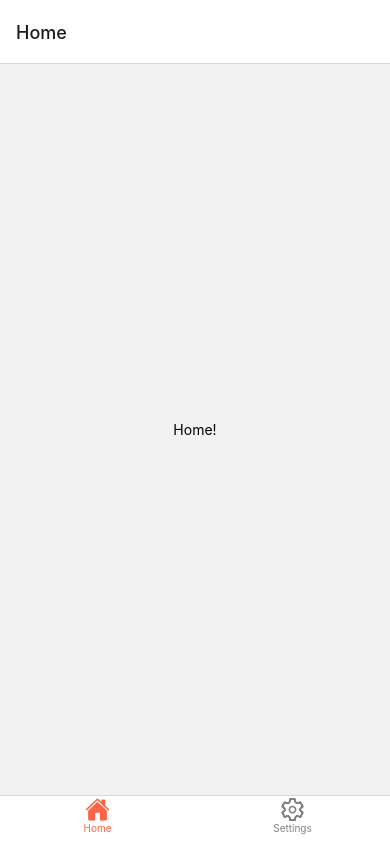
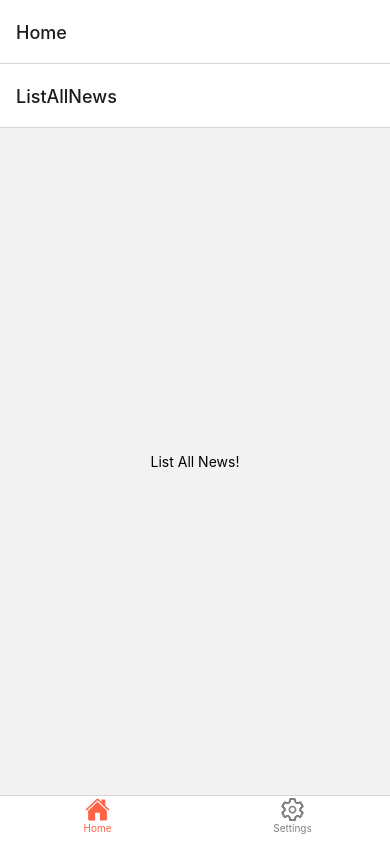
Before and after one commit to ahmedhegazydev/Newsfeed-react-native, a React Native app: screen / in a window 390 px wide. Built offline with nearby package versions, Linux system fonts and the light colour scheme.

Commit message:
adding stack to tab navigator

```diff
--- a/src/constants/contants.js
+++ b/src/constants/contants.js
@@ -1,2 +1,4 @@
 export const HOME_NAME = "Home"
 export const SETTINGS_NAME = 'Settings';
+
+export const LIST_ALL_NEWS_NAME = 'ListAllNews';
--- a/src/navigation/MainContainer.js
+++ b/src/navigation/MainContainer.js
@@ -43,7 +43,6 @@ function MainContainer() {
         <Tab.Screen name={HOME_NAME} component={HomeScreen} />
         {/* <Tab.Screen name={detailsName} component={DetailsScreen} /> */}
         <Tab.Screen name={SETTINGS_NAME} component={SettingsScreen} />
-
       </Tab.Navigator>
     </NavigationContainer>
   );
--- a/src/navigation/screens/Home.js
+++ b/src/navigation/screens/Home.js
@@ -11,12 +11,21 @@
 
 } from 'react-native';
 
+import { createStackNavigator } from '@react-navigation/stack';
+import ListAllNewsScreen from './ListAllNews';
+import { LIST_ALL_NEWS_NAME } from '../../constants/contants';
+const Stack = createStackNavigator();
 
 
 export default function HomeScreen({navigation}) {
     return (
-      <View style={{ flex: 1, justifyContent: 'center', alignItems: 'center' }}>
-        <Text>Home!</Text>
-      </View>
+    //   <View style={{ flex: 1, justifyContent: 'center', alignItems: 'center' }}>
+    //     <Text>Home!</Text>
+    //   </View>
+
+<Stack.Navigator>
+<Stack.Screen name={LIST_ALL_NEWS_NAME} component={ListAllNewsScreen}/>
+{/* <Stack.Screen component={ListAllNewsScreen}/> */}
+</Stack.Navigator >
     );
   }
--- /dev/null
+++ b/src/navigation/screens/ListAllNews.js
@@ -0,0 +1,24 @@
+ import * as React from 'react';
+ import {
+  SafeAreaView,
+  ScrollView,
+  StatusBar,
+  StyleSheet,
+  Text,
+  useColorScheme,
+  View,
+  TouchableOpacity,
+
+} from 'react-native';
+
+import { createStackNavigator } from '@react-navigation/stack';
+const Stack = createStackNavigator();
+
+
+export default function ListAllNewsScreen({navigation}) {
+    return (
+      <View style={{ flex: 1, justifyContent: 'center', alignItems: 'center' }}>
+        <Text>List All News!</Text>
+      </View>
+    );
+  }
```
Also changed, not shown: 2 other files (tests, documents, lock files or other folders).
